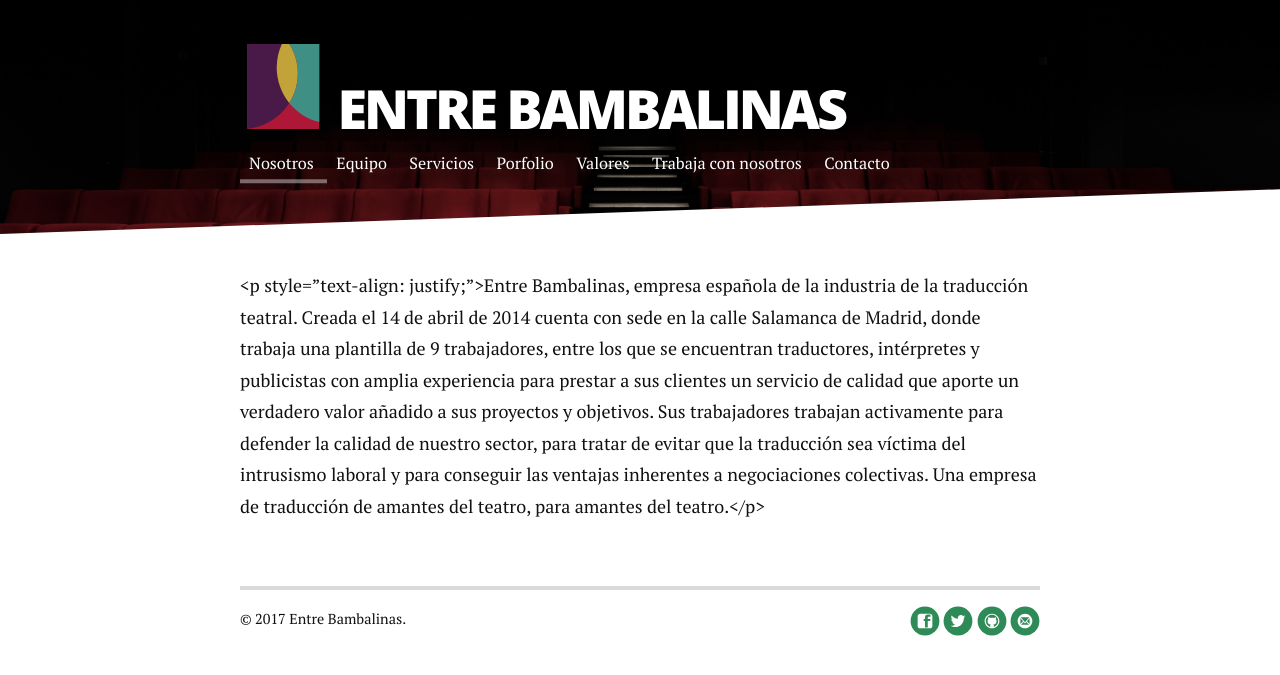
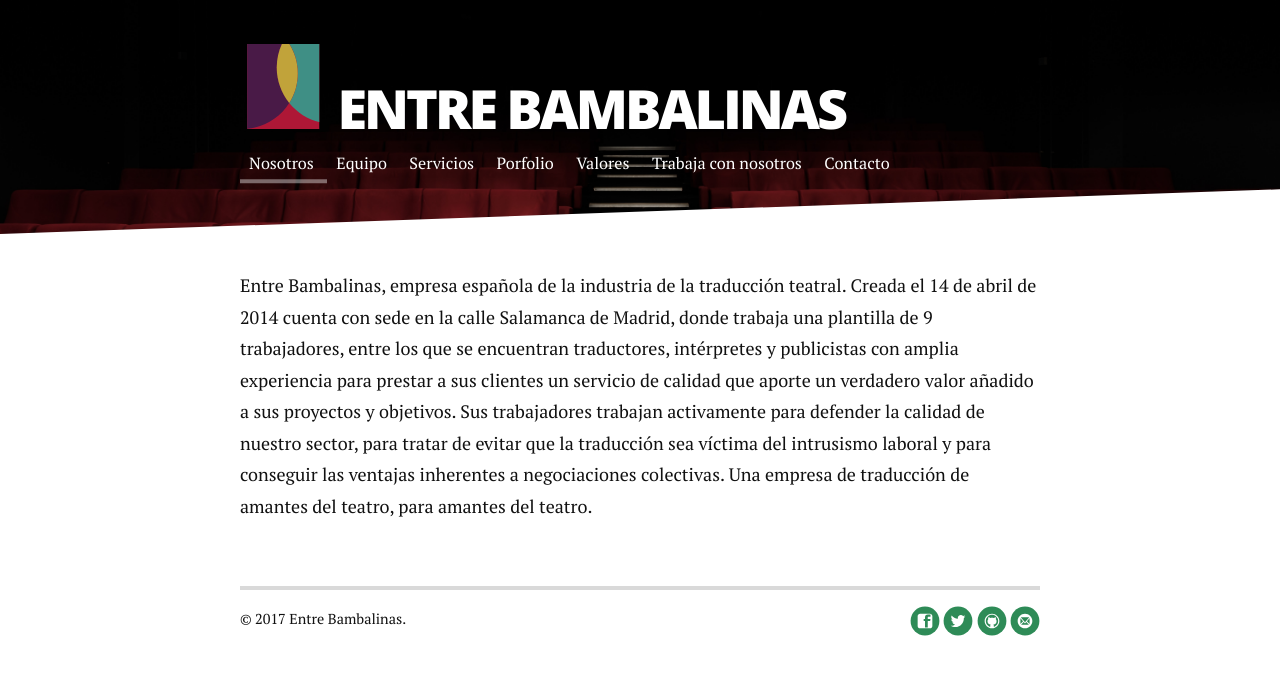
Before and after one commit to entrebambalinas/entrebambalinas.github.io, a Jekyll site: the page built from nosotros.md, in a window 1280 px wide. Shown: the top 675 px of the page. Built offline with Jekyll 4.4.1, drawn with Linux system fonts in a browser that asks for light colours; nearby versions of some CDN libraries.

Commit message:
Update nosotros.md

```diff
--- a/nosotros.md
+++ b/nosotros.md
@@ -3,5 +3,5 @@ title: Nosotros
 ---
 
 
- <p style=”text-align: justify;”>Entre Bambalinas, empresa española de la industria de la traducción teatral. Creada el 14 de abril de 2014 cuenta con sede en la calle Salamanca de Madrid, donde trabaja una plantilla de 9 trabajadores, entre los que se encuentran traductores, intérpretes y publicistas con amplia experiencia para prestar a sus clientes un servicio de calidad que aporte un verdadero valor añadido a sus proyectos y objetivos.
-Sus trabajadores trabajan activamente para defender la calidad de nuestro sector, para tratar de evitar que la traducción sea víctima del intrusismo laboral y para conseguir las ventajas inherentes a negociaciones colectivas. Una empresa de traducción de amantes del teatro, para amantes del teatro.</p>
+Entre Bambalinas, empresa española de la industria de la traducción teatral. Creada el 14 de abril de 2014 cuenta con sede en la calle Salamanca de Madrid, donde trabaja una plantilla de 9 trabajadores, entre los que se encuentran traductores, intérpretes y publicistas con amplia experiencia para prestar a sus clientes un servicio de calidad que aporte un verdadero valor añadido a sus proyectos y objetivos.
+Sus trabajadores trabajan activamente para defender la calidad de nuestro sector, para tratar de evitar que la traducción sea víctima del intrusismo laboral y para conseguir las ventajas inherentes a negociaciones colectivas. Una empresa de traducción de amantes del teatro, para amantes del teatro.
```
